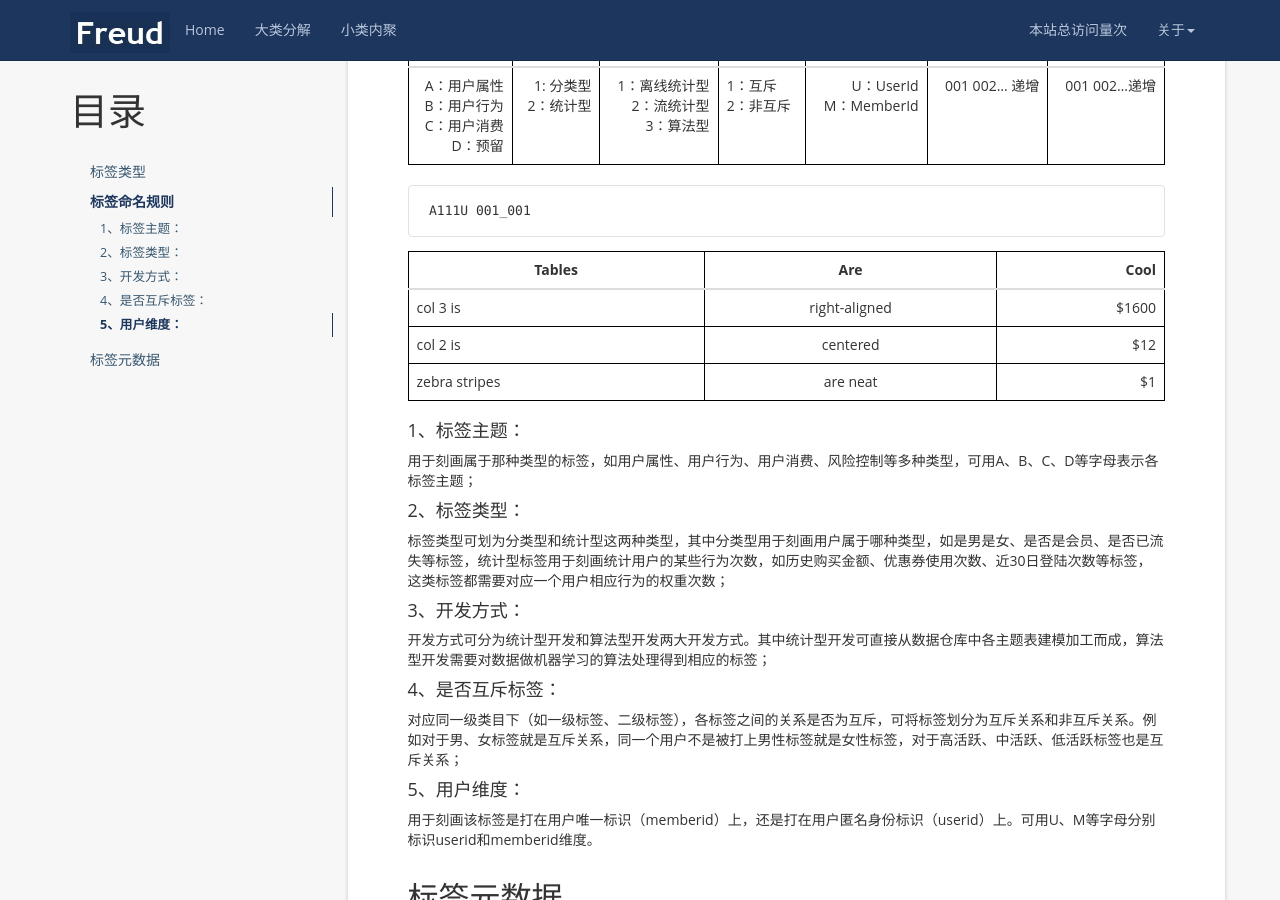
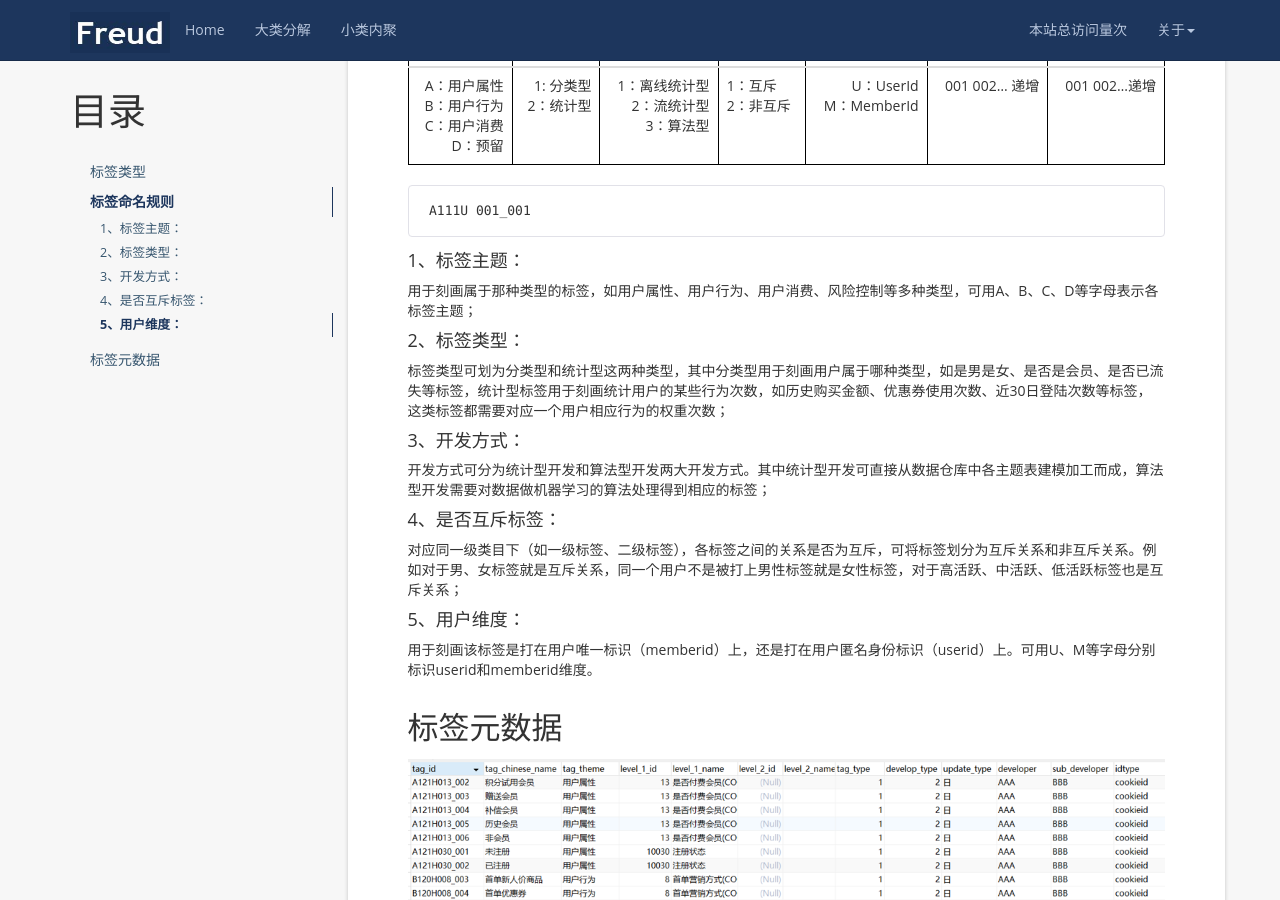
Before and after one commit to ygqbasic/ygqbasic.github.io, a Jekyll site: the page built from _posts/2019-02-12-user-profile-overview.md, in a window 1280 px wide and 900 px high, scrolled down 903 px. Built offline with Jekyll 4.4.1, drawn with Linux system fonts in a browser that asks for light colours; nearby versions of some CDN libraries; a script that is not in the unit is left out; comment, search, counter and statistics services are not loaded.

Commit message:
Update 2019-02-12-user-profile-overview.md

````diff
--- a/_posts/2019-02-12-user-profile-overview.md
+++ b/_posts/2019-02-12-user-profile-overview.md
@@ -22,20 +22,13 @@ tag: user profile
 
 ## 标签命名规则
 
-| 标签主题                                            | 标签类型             | 开发方式                                | 是否互斥           | 用户维度                  | 标签一级分类     | 标签序号       |
-| --------------------------------------------------:| --------------------:| -------------------------------------: | ------------------- | -----------------------:| --------------:|-------------:|
+| 标签主题   | 标签类型    | 开发方式      | 是否互斥      | 用户维度        | 标签一级分类 | 标签序号   |
+| ----------:| ------:| ------------: | ------------------- | -------:| --------:|------:|
 | A：用户属性<br>B：用户行为<br>C：用户消费 <br>D：预留 | 1: 分类型<br>2：统计型 | 1：离线统计型<br>2：流统计型<br>3：算法型 | 1：互斥<br>2：非互斥 | U：UserId<br>M：MemberId | 001 002... 递增 | 001 002...递增 |
 
 ```
 A111U 001_001
 ```
-
-
-| Tables        | Are           | Cool  |
-| ------------- |:-------------:| -----:|
-| col 3 is      | right-aligned | $1600 |
-| col 2 is      | centered      |   $12 |
-| zebra stripes | are neat      |    $1 |
 
 #### 1、标签主题：
 用于刻画属于那种类型的标签，如用户属性、用户行为、用户消费、风险控制等多种类型，可用A、B、C、D等字母表示各标签主题；
````
